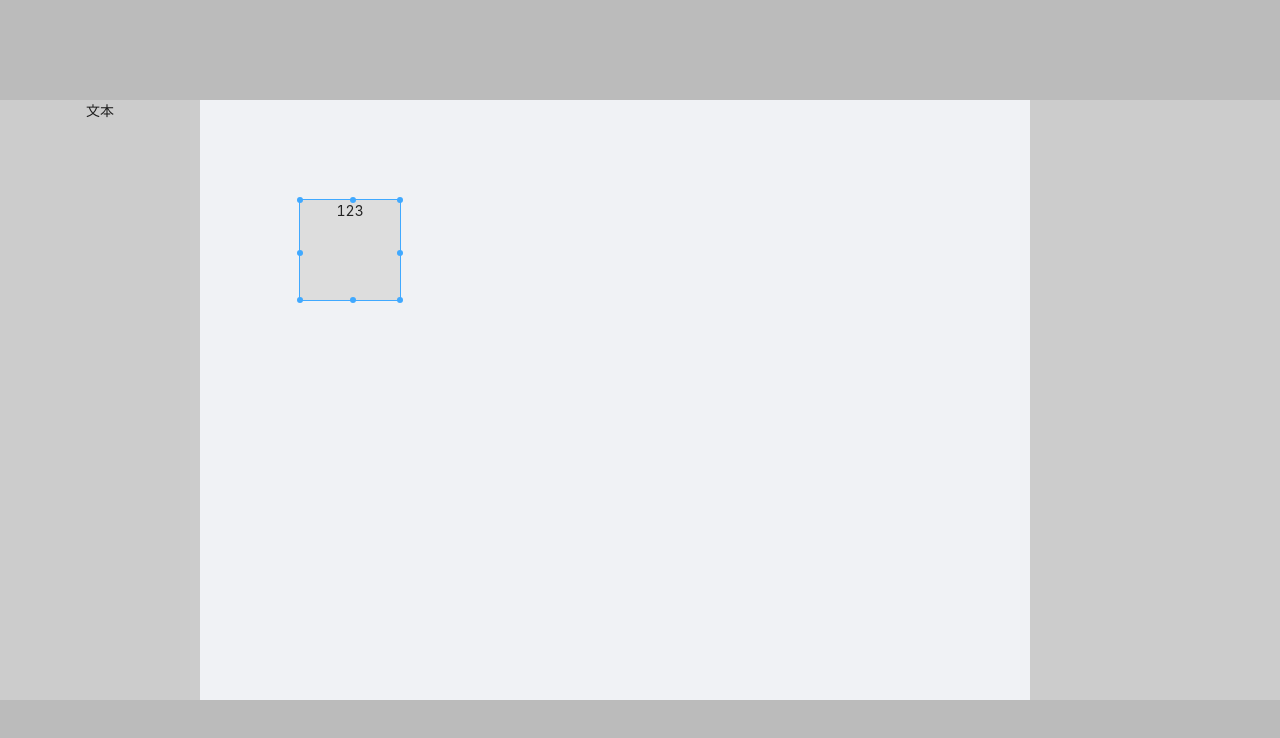
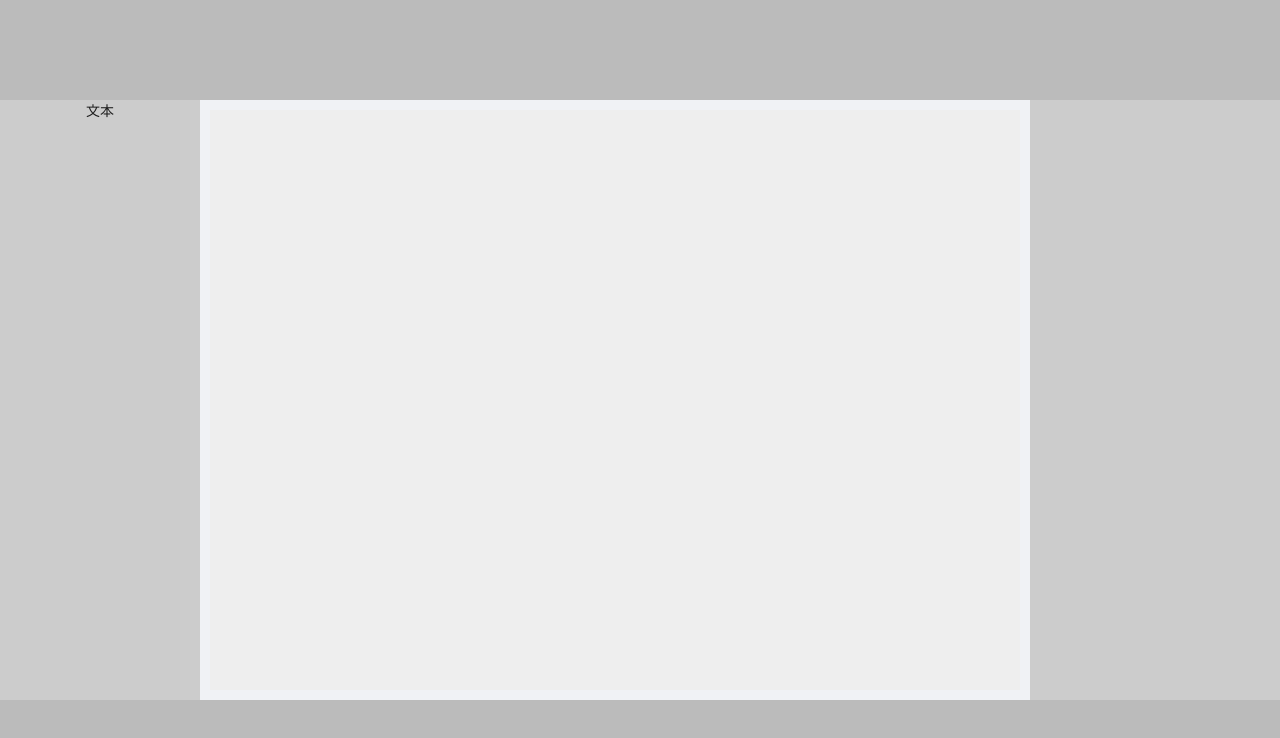
Before and after one commit to DragonLJH/react-resume-ts-app, a React (Create React App) app: page / in a window 1280 px wide. Shown: the top 738 px of the page. Built offline with nearby package versions, Linux system fonts and the light colour scheme.

Commit message:
状态管理（统一管理）

```diff
--- a/src/App.tsx
+++ b/src/App.tsx
@@ -1,4 +1,5 @@
-import React, { FC } from 'react';
+import { FC, useReducer } from 'react';
+import MyContext from "./commonContext";
 import { Layout } from 'antd';
 import './App.css';
 import AppLayoutLeft from "./components/AppLayoutLeft/index"
@@ -6,8 +7,36 @@ import AppLayoutMain from "./components/AppLayoutMain/index"
 
 const { Header, Footer, Sider, Content } = Layout;
 
-const App: FC = () => (
+const App: FC = () => {
+  const useAuth = (): any => {
+    const initialState = { componentData: [], selectComponent: {}, selectComponentIndex: "", };
+    const reducer = (prevState: any, action: any) => {
+      let { data } = action
+
+      switch (action.type) {
+        case 'increment':
+          return { ...prevState, componentData: [...prevState.componentData, data] };
+
+        case 'change-select':
+          return { ...prevState, selectComponent: data, selectComponentIndex: data.id };
+        default:
+          throw new Error();
+      }
+    }
+    const [state, dispatch] = useReducer(reducer, initialState);
+    const increment = (data: any) => {
+      dispatch({ type: 'increment', data: data })
+      console.log("App", data)
+    }
+    return {
+      state, increment
+    }
+  }
+
+
+  return (
     <div className="App">
+      <MyContext.Provider value={useAuth()}>
         <Layout>
           <Header className="app-header">
           </Header>
@@ -22,7 +51,10 @@ const App: FC = () => (
           </Layout>
           <Footer className="app-footer"></Footer>
         </Layout>
+
+      </MyContext.Provider>
     </div>
-);
+  )
+};
 
 export default App;
--- /dev/null
+++ b/src/commonContext.tsx
@@ -0,0 +1,2 @@
+import { createContext } from 'react';
+export default createContext({})
--- a/src/components/AppLayoutMain/Control/index.tsx
+++ b/src/components/AppLayoutMain/Control/index.tsx
@@ -9,8 +9,10 @@ interface ControlProps {
 }
 
 const Control: FC<ControlProps> = (props: ControlProps) => {
-    const { children } = props;
-    const [style, setStyle] = useState({
+    /*-------------------------------------节点控制组件放大缩小以及整体移动------------------------------------------*/
+
+    const { children, style } = props;
+    const [controlstyle, setControlStyle] = useState({
         top: 0,
         left: 0,
         width: 0,
@@ -18,34 +20,30 @@ const Control: FC<ControlProps> = (props: ControlProps) => {
     })
 
     useEffect(() => {
-        setStyle({
-            top: 100,
-            left: 100,
-            width: 100,
-            height: 100,
-        })
+        let { top, left, width, height } = style
+        setControlStyle({ top, left, width, height })
     }, [])
 
     const circleWc = 3  //circle宽高6px ，误差3px
     let moveList = [  //8个点控制组件大小
-        { circleName: "t", style: { top: 0 - circleWc, left: style.width / 2, } },
-        { circleName: "r", style: { top: style.height / 2, left: style.width - circleWc, } },
-        { circleName: "b", style: { top: style.height - circleWc, left: style.width / 2, } },
-        { circleName: "l", style: { top: style.height / 2, left: 0 - circleWc, } },
+        { circleName: "t", style: { top: 0 - circleWc, left: controlstyle.width / 2, } },
+        { circleName: "r", style: { top: controlstyle.height / 2, left: controlstyle.width - circleWc, } },
+        { circleName: "b", style: { top: controlstyle.height - circleWc, left: controlstyle.width / 2, } },
+        { circleName: "l", style: { top: controlstyle.height / 2, left: 0 - circleWc, } },
         { circleName: "lt", style: { top: 0 - circleWc, left: 0 - circleWc, } },
-        { circleName: "rt", style: { top: 0 - circleWc, left: style.width - circleWc, } },
-        { circleName: "rb", style: { top: style.height - circleWc, left: style.width - circleWc, } },
-        { circleName: "lb", style: { top: style.height - circleWc, left: 0 - circleWc, } },
+        { circleName: "rt", style: { top: 0 - circleWc, left: controlstyle.width - circleWc, } },
+        { circleName: "rb", style: { top: controlstyle.height - circleWc, left: controlstyle.width - circleWc, } },
+        { circleName: "lb", style: { top: controlstyle.height - circleWc, left: 0 - circleWc, } },
     ]
 
 
-    const relocation = (e: any, name: string) => {
+    const relocation = (e: any, name: string = "acquiesce") => {  // name（默认值：acquiesce（默许））不传值默认为整体移动
 
         e.stopPropagation();
         e.preventDefault();
 
-        const switchSet = (x: number, y: number) => { // 根据节点（8个控制节点）控制组件的大小 （宽高）（放大缩小）
-            let { top, left, width, height } = style
+        const switchSet = (x: number, y: number) => { // 根据 name 节点（8个控制节点）控制组件的大小 （宽高）（放大缩小）
+            let { top, left, width, height } = controlstyle
             if (name.indexOf("t") !== -1) {
                 top += y
                 height -= y
@@ -60,8 +58,12 @@ const Control: FC<ControlProps> = (props: ControlProps) => {
                 left += x
                 width -= x
             }
-            if (width > 10 || height > 10) {  //当宽度高度小于10的时候停止缩小
-                setStyle({ top, left, width, height })
+            if (name === "acquiesce") {
+                top += y
+                left += x
+            }
+            if (width > 10 && height > 10 && top >= 0 && left >= 0) {  //当宽度高度小于10的时候停止缩小,当 x y 坐标小于0时停止移动
+                setControlStyle({ top, left, width, height })
             }
         }
 
@@ -88,7 +90,7 @@ const Control: FC<ControlProps> = (props: ControlProps) => {
 
 
     return (
-        <div className="Control" style={getStyle({ ...style })} >
+        <div className="Control" style={getStyle({ ...controlstyle })} onMouseDown={relocation}>
             <div className="moveComponent">
                 {children}
                 {moveList.map((val) => {
--- a/src/components/AppLayoutMain/index.css
+++ b/src/components/AppLayoutMain/index.css
@@ -1,4 +1,8 @@
-.AppLayoutMain{
-    width: 100%;
-    height: 100%;
+.AppLayoutMain {
+    width: calc(100% - 20px);
+    height: calc(100% - 20px);
+    overflow: auto;
+    position: relative;
+    margin: 10px;
+    background-color: #eee;
 }
--- a/src/components/AppLayoutMain/index.tsx
+++ b/src/components/AppLayoutMain/index.tsx
@@ -1,7 +1,8 @@
-import React, { FC, useReducer } from 'react';
+import { FC, useContext } from 'react';
 import './index.css';
 import componentList from "../../custom-component/component-list"
 import Control from "./Control";
+import commonContext from "../../commonContext";
 import { HEADER_Y, SIDER_LEFT_X } from "../../utils";
 
 var id = 0;
@@ -12,39 +13,53 @@ function getID() {
 
 
 const AppLayoutMain: FC = () => {
-    const initialState = { componentData: [] };
+    /*-----------------------------------拖拽添加组件-------------------------------------------*/
+    //状态管理，在App.tsx管理调用
+    const myAuth: any = useContext(commonContext);
 
-    const reducer = (prevState: any, action: any) => {
-        switch (action.type) {
-            case 'increment':
-                const { data } = action
-                return { componentData: [...prevState.componentData, data] };
-            default:
-                throw new Error();
-        }
-    }
-    const [state, dispatch] = useReducer(reducer, initialState);
-    const myDrop = (e: any) => {
-        let index = e.dataTransfer.getData("index");
-        let componentItem = componentList[index]
-        let { clientX, clientY }: { clientX: number, clientY: number } = e
-        componentItem.style = { ...componentItem.style, left: clientX - SIDER_LEFT_X, top: clientY - HEADER_Y }
-        dispatch({ type: 'increment', data: { ...componentItem, id: "component" + getID() } })
-        e.preventDefault();
-        e.stopPropagation();
-    }
-    const myDragOver = (e: any) => {
+    // const initialState = { componentData: [], selectComponent: {}, selectComponentIndex: "", };
+    // const reducer = (prevState: any, action: any) => {
+    //     let { data } = action
+
+    //     switch (action.type) {
+    //         case 'increment':
+    //             return { ...prevState, componentData: [...prevState.componentData, data] };
+
+    //         case 'change-select':
+    //             return { ...prevState, selectComponent: data, selectComponentIndex: data.id };
+    //         default:
+    //             throw new Error();
+    //     }
+    // }
+    // const [state, dispatch] = useReducer(reducer, initialState);
+
+    const useMyDrop = (e: any) => {  // 拖拽事件
+        let index = e.dataTransfer.getData("index"); // 获取拖拽组件的id
+        let componentItem = componentList[index]     // 获取拖拽组件
+        let { clientX, clientY }: { clientX: number, clientY: number } = e  // 获取落点的 x y（clientX，clientY） 坐标
+        componentItem.style = { ...componentItem.style, left: clientX - SIDER_LEFT_X, top: clientY - HEADER_Y }  // 给组件添加 x y（clientX，clientY） 坐标
+        // dispatch({ type: 'increment', data: { ...componentItem, id: "component" + getID() } })  // 添加组件
+        myAuth.increment({ ...componentItem, id: "component" + getID() })
         e.preventDefault();
         e.stopPropagation();
     }
 
+    const myDragOver = (e: any) => {  // 让拖拽事件获取落点的 x y（clientX，clientY） 坐标
+
+        e.preventDefault();
+        e.stopPropagation();
+
+    }
+
+    /*------------------------------------------------------------------------------*/
+
+
+
+
     return (
-        <div style={{ position: "relative" }} className="AppLayoutMain" onDrop={myDrop} onDragOver={myDragOver}>
-            <Control>
-                <div>123</div>
-            </Control>
-            {state.componentData.map((item: any) => {
-                return <div style={{ ...item.style, position: "absolute" }} key={item.id}>{item.component()}</div>
+        <div className="AppLayoutMain" onDrop={useMyDrop} onDragOver={myDragOver}>
+            {myAuth.state.componentData.map((item: any) => {
+                return <Control style={{ ...item.style }} key={item.id}>{item.component()}</Control>
             })}
         </div>
     )
--- a/tsconfig.json
+++ b/tsconfig.json
@@ -16,7 +16,7 @@
     "module": "esnext",
     "moduleResolution": "node",
     "resolveJsonModule": true,
-    "isolatedModules": true,
+    "isolatedModules": false,
     "noEmit": true,
     "jsx": "react-jsx"
   },
```
Lines whose indentation alone changed are shown as unchanged.
